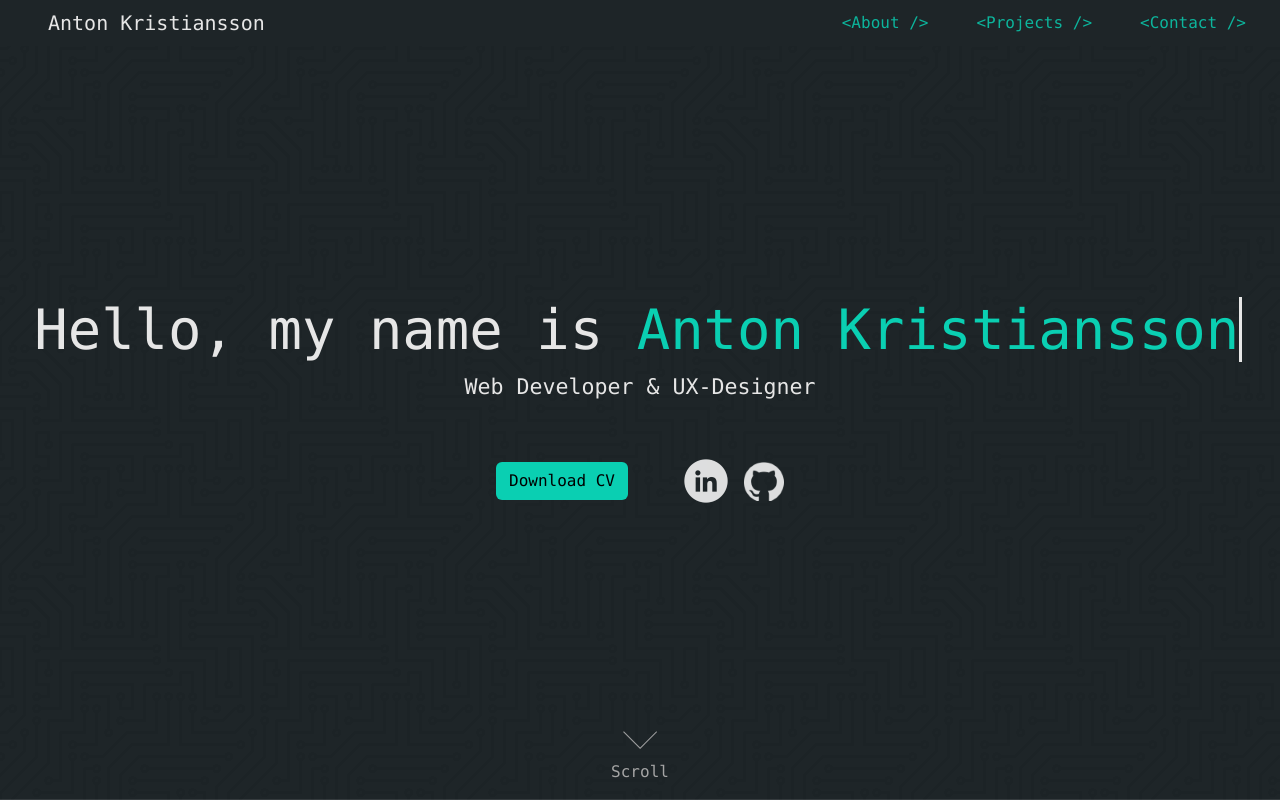
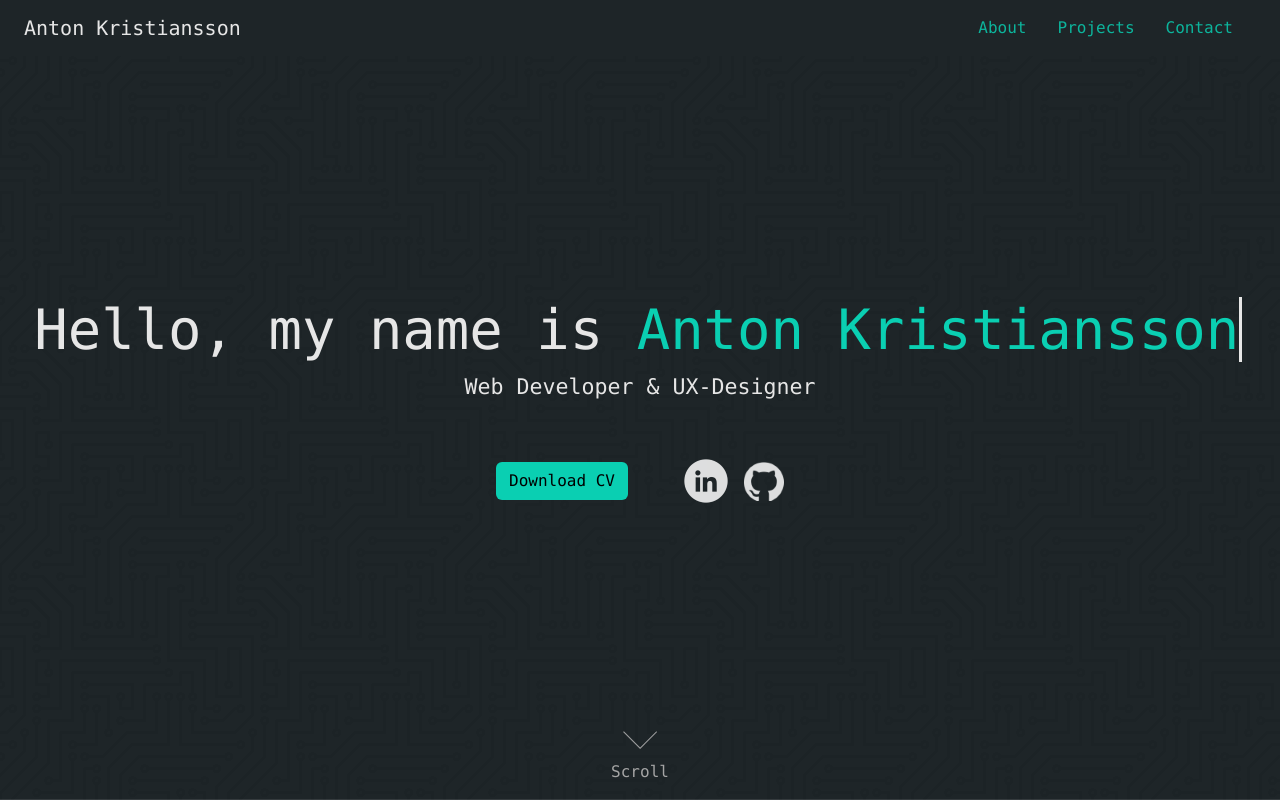
Before and after one commit to AntonKristiansson/AntonKristiansson, a React (Create React App) app: page / in a window 1280 px wide. Shown: the top 800 px of the page. Built offline with nearby package versions, Linux system fonts and the light colour scheme; no server answers.

Commit message:
fixed nav on mobile

```diff
--- a/src/App.css
+++ b/src/App.css
@@ -25,15 +25,14 @@
 .navbar {
   background-color: var(--main_bg_color);
 }
-#collapsibleNavbar {
-  position: absolute;
-  right: 10px;
-}
 #nav_name {
   color: var(--light_text_color);
 }
 #nav_name_mobile {
   display: none;
+}
+.nav-item {
+  margin-right: 15px;
 }
 .nav-link {
   color: #0acfb1d8;
@@ -52,10 +51,10 @@
 	bottom: 3px;
 	transition: all 0.4s ease-in-out;
 }
-.active {
+.navbar-nav .nav-link.active {
   color: var(--accent_color);
 }
-.active::after {
+.navbar-nav .nav-link.active::after {
   position: absolute;
 	content: "";
 	width: 100%;
@@ -64,6 +63,7 @@
 	left: 0;
 	bottom: 3px;
 }
+
 #Home {
   background-color: var(--main_bg_color);
   border-bottom: 1px solid rgba(255, 255, 255, 0.1);
@@ -501,15 +501,27 @@
   #nav_name {
     display: none;
   }
+  .nav-link {
+    width: auto;
+    margin-left: auto;
+    margin-right: auto;
+    text-align: center;
+    margin-top: 10px;
+  }
+
+
 }
 
-@media (max-width: 400px) {
+@media (max-width: 450px) {
   #my_name {
     font-size: 30px;
   }
   #hello_text {
     font-size: 30px;
   }
+  #my_titles {
+  }
+
 
 }
 }
--- a/src/App.js
+++ b/src/App.js
@@ -38,34 +38,37 @@ function App() {
 
 
   return (
-    <div classname="Portfolio" class="font-monospace position-relative" data-bs-spy="scroll" data-bs-target="#collapsibleNavbar">
+    <div classname="Portfolio" class="font-monospace position-relative" data-bs-spy="scroll" data-bs-target="#navmenu">
 
     <div id="line"></div>
     <div id="line2"></div>
 
       <div id="top_page" class="vh-100">
-        <nav class="navbar navbar-expand-md fixed-top">
-          <div class="navbar-header ps-5">
+
+      <nav class="navbar navbar-expand-md fixed-top px-4">
+          <div class="navbar-header">
             <a id="nav_name" class="navbar-brand" href="#">Anton Kristiansson</a>
             <a id="nav_name_mobile" class="navbar-brand" href="#">Anton</a>
           </div>
-          <button class="navbar-toggler navbar-dark me-3" type="button" data-bs-toggle="collapse" data-bs-target="#collapsibleNavbar">
+          <button class="navbar-toggler m-2 navbar-dark" type="button" data-bs-toggle="collapse" data-bs-target="#navmenu">
             <span class="navbar-toggler-icon"></span>
           </button>
-          <div class="collapse navbar-collapse" id="collapsibleNavbar">
-            <ul class="nav">
-              <li class="nav-item px-4">
-                <a class="nav-link px-0" href="#About">&lt;About /&gt;</a>
+
+          <div class="collapse navbar-collapse" id="navmenu">
+            <ul class="navbar-nav ms-auto">
+              <li class="nav-item">
+                <a href="#About" class="nav-link">About</a>
               </li>
-              <li class="nav-item px-4">
-                <a class="nav-link px-0" href="#Projects">&lt;Projects /&gt;</a>
+              <li class="nav-item">
+                <a href="#Projects" class="nav-link">Projects</a>
               </li>
-              <li class="nav-item px-4">
-                <a class="nav-link px-0" href="#Contact">&lt;Contact /&gt;</a>
+              <li class="nav-item">
+                <a href="#Contact" class="nav-link">Contact</a>
               </li>
             </ul>
           </div>
-        </nav>
+      </nav>
+
         <div id="Home" class="vh-100 container-fluid d-flex align-items-center justify-content-center">
           <div>
             <div id="hello_name_container">
```
